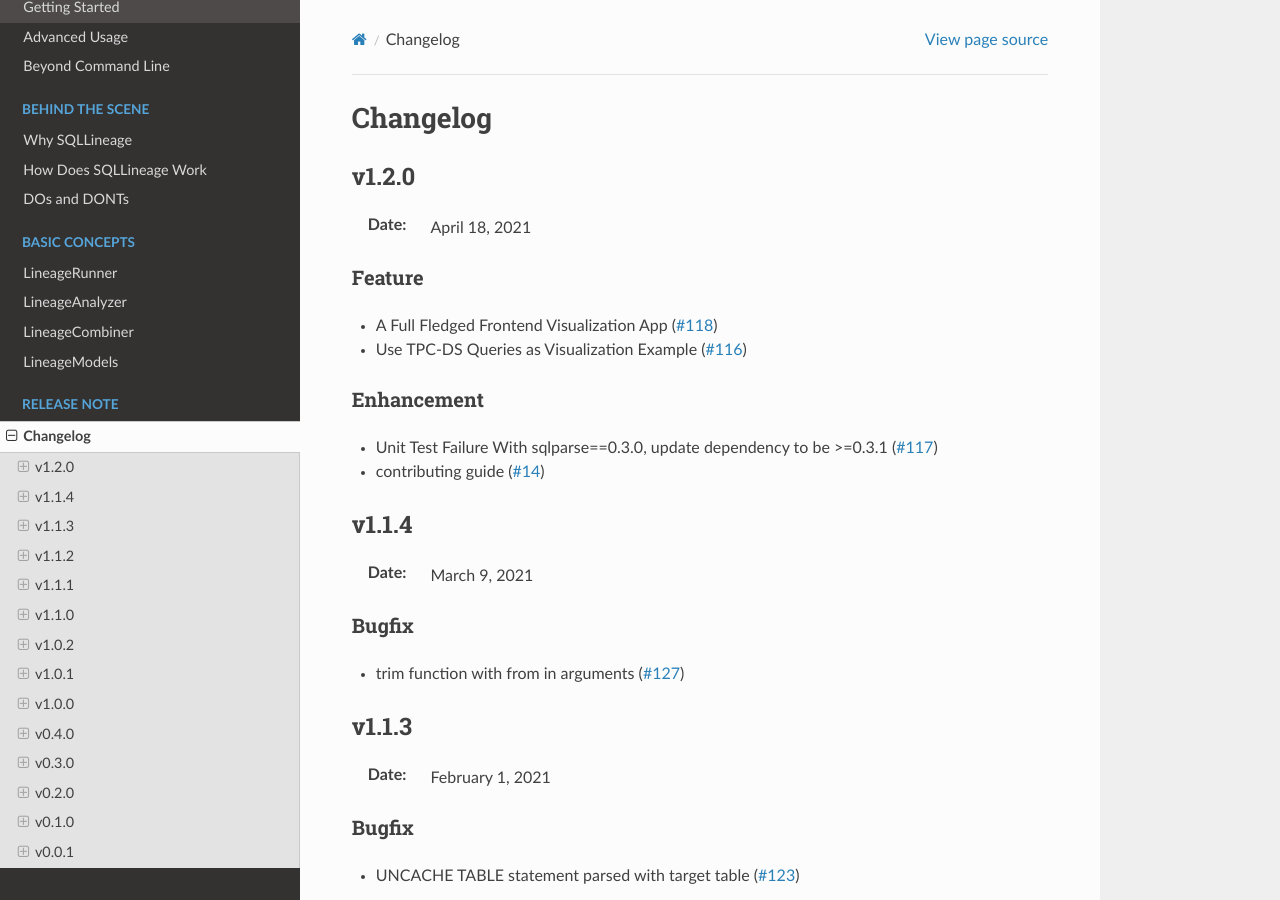
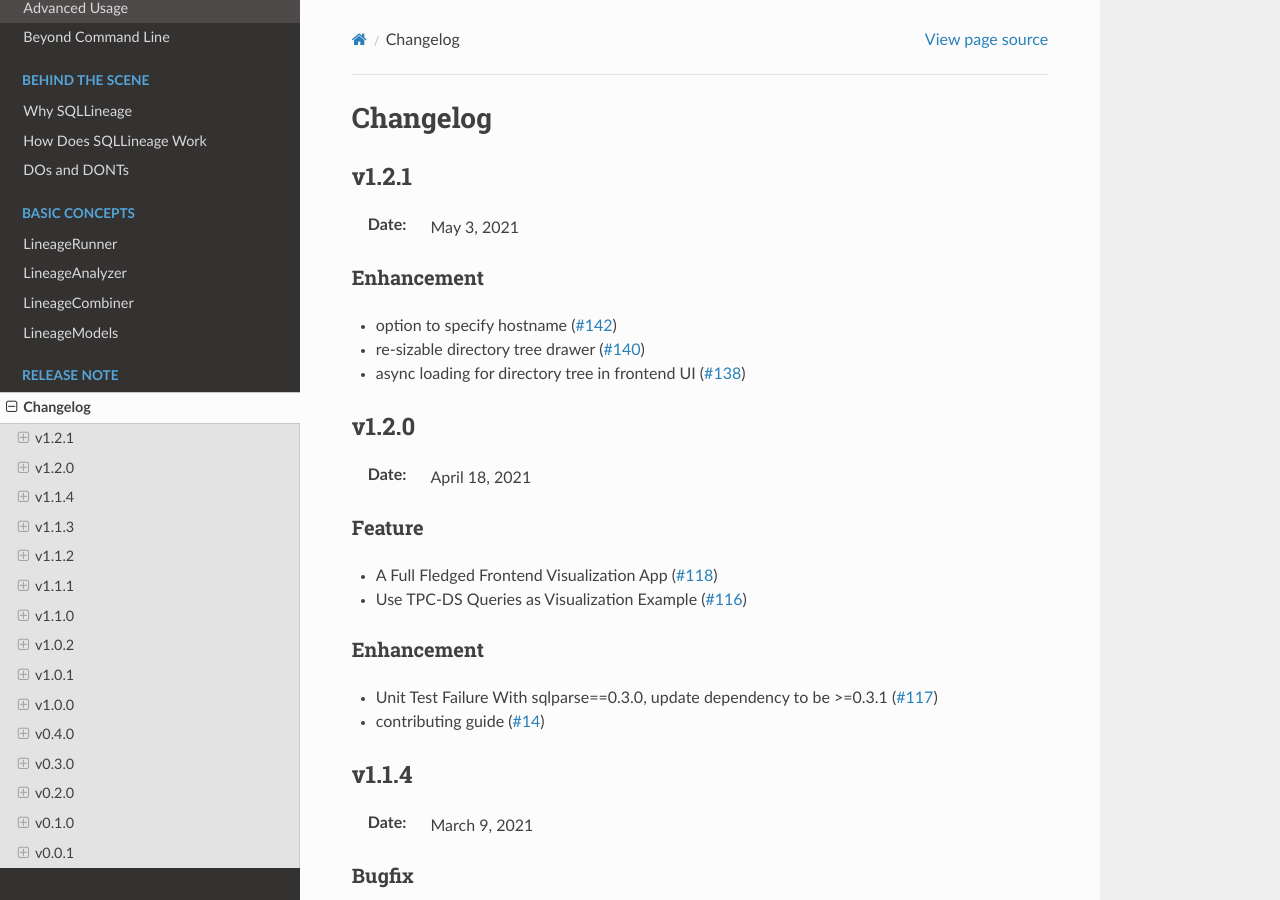
Before and after one commit to reata/sqllineage, a Sphinx documentation site: the page built from docs/release_note/changelog.rst, in a window 1280 px wide and 900 px high. Built offline with Sphinx 7.4.7 and the Read the Docs theme 2.0.0, drawn with Linux system fonts in a browser that asks for light colours.

Commit message:
chore: bump version to 1.2.1

```diff
--- a/docs/release_note/changelog.rst
+++ b/docs/release_note/changelog.rst
@@ -1,6 +1,16 @@
 *********
 Changelog
 *********
+
+v1.2.1
+======
+:Date: May 3, 2021
+
+Enhancement
+-------------
+* option to specify hostname (`#142 <https://github.com/reata/sqllineage/issues/142>`_)
+* re-sizable directory tree drawer (`#140 <https://github.com/reata/sqllineage/issues/140>`_)
+* async loading for directory tree in frontend UI (`#138 <https://github.com/reata/sqllineage/issues/138>`_)
 
 v1.2.0
 ======
--- a/sqllineage/__init__.py
+++ b/sqllineage/__init__.py
@@ -2,7 +2,7 @@
 import os
 
 NAME = "sqllineage"
-VERSION = "1.2.0"
+VERSION = "1.2.1"
 DEFAULT_LOGGING = {
     "version": 1,
     "disable_existing_loggers": False,
```
Also changed, not shown: 2 other files.
